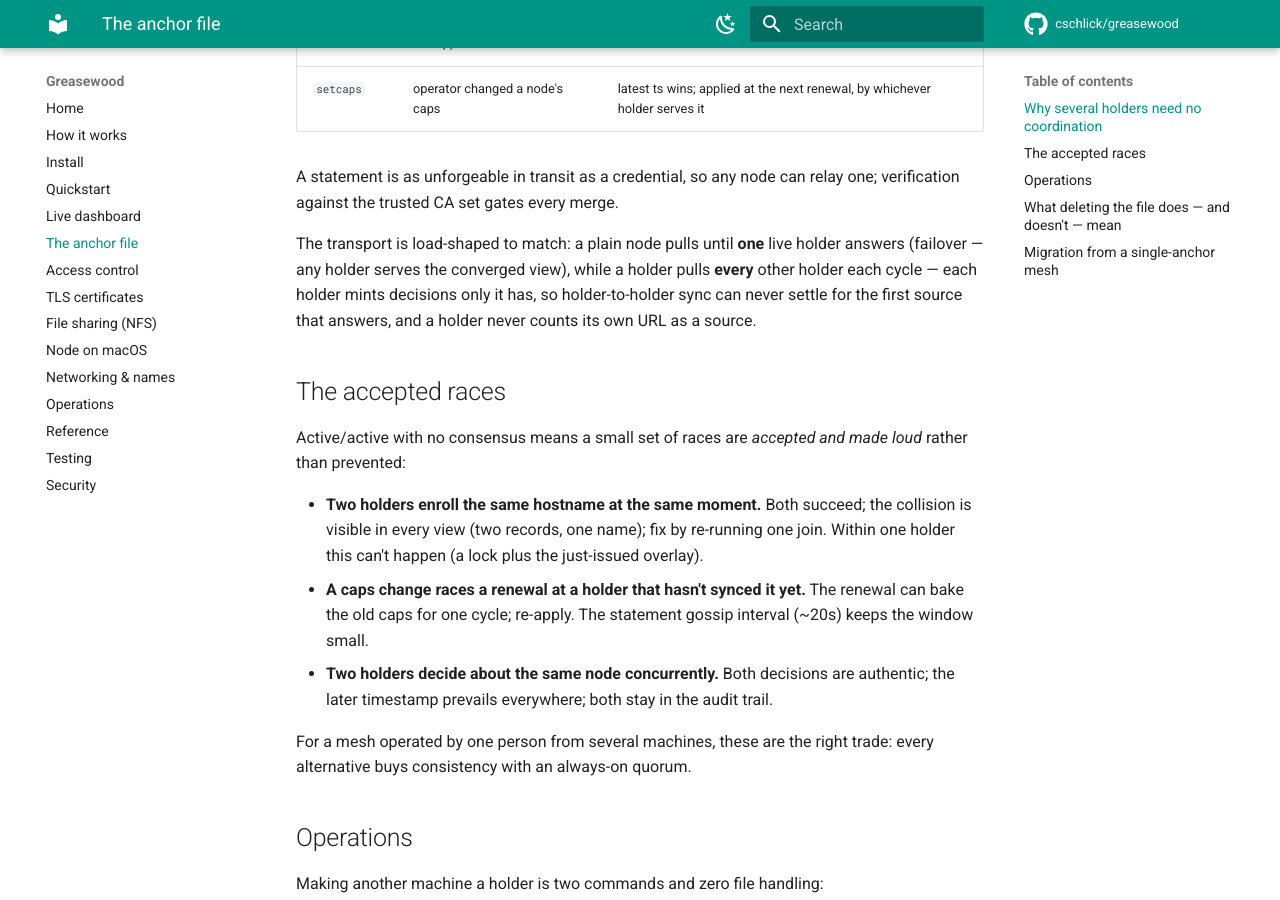
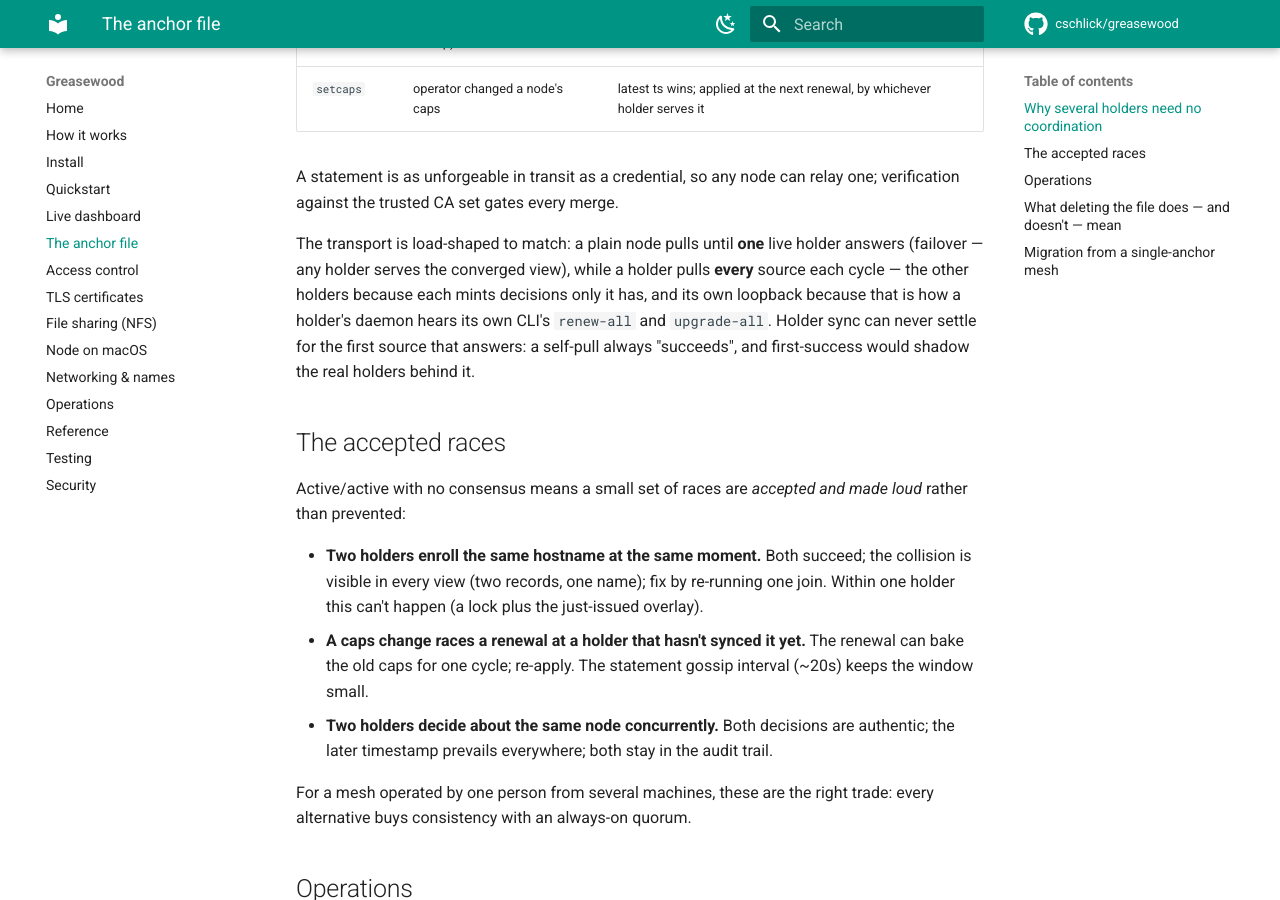
Before and after one commit to cschlick/greasewood, an MkDocs documentation site: the page built from docs/anchor.md, in a window 1280 px wide and 900 px high, scrolled down 950 px. Built offline with MkDocs 1.6.1 and Material for MkDocs 9.7.7, drawn with Linux system fonts in a browser that asks for light colours; comment, search, counter and statistics services are not loaded.

Commit message:
A holder's sync keeps pulling its own loopback — pull_all makes it safe
The convergence fix excluded a node's own URLs from sync sources along
with making holders pull every source. The exclusion broke graceful
re-root in CI (test_reroot, 3/3 attempts): `gw renew-all` on the new
anchor writes a hint its control plane serves, but the daemon only acts
on hints that arrive THROUGH A PULL — with the self-pull gone, the new
anchor never renewed itself under its own CA. The same channel carries
upgrade-all announcements to the announcing holder's own daemon.

Keep pull_all, drop exclude_self. The original bug was first-success
letting a self-pull shadow the real holders; under pull_all a self-pull
shadows nothing — it is an idempotent merge that doubles as the
holder's own-CLI delivery channel, as it always has. _anchor_urls is
back to its original signature, with the holder-UNSAFE-for-first-
success property documented. New test pins the self-hint delivery AND
convergence past the self source in one pull; reroot integration test
verified green locally under docker (was the CI failure).

```diff
--- a/docs/anchor.md
+++ b/docs/anchor.md
@@ -44,9 +44,11 @@ relay one; verification against the trusted CA set gates every merge.
 
 The transport is load-shaped to match: a plain node pulls until **one** live
 holder answers (failover — any holder serves the converged view), while a
-holder pulls **every** other holder each cycle — each holder mints decisions
-only it has, so holder-to-holder sync can never settle for the first source
-that answers, and a holder never counts its own URL as a source.
+holder pulls **every** source each cycle — the other holders because each
+mints decisions only it has, and its own loopback because that is how a
+holder's daemon hears its own CLI's `renew-all` and `upgrade-all`. Holder
+sync can never settle for the first source that answers: a self-pull always
+"succeeds", and first-success would shadow the real holders behind it.
 
 ## The accepted races
 
```
Also changed, not shown: CHANGELOG.md (+13 -12 lines), 4 other files.
